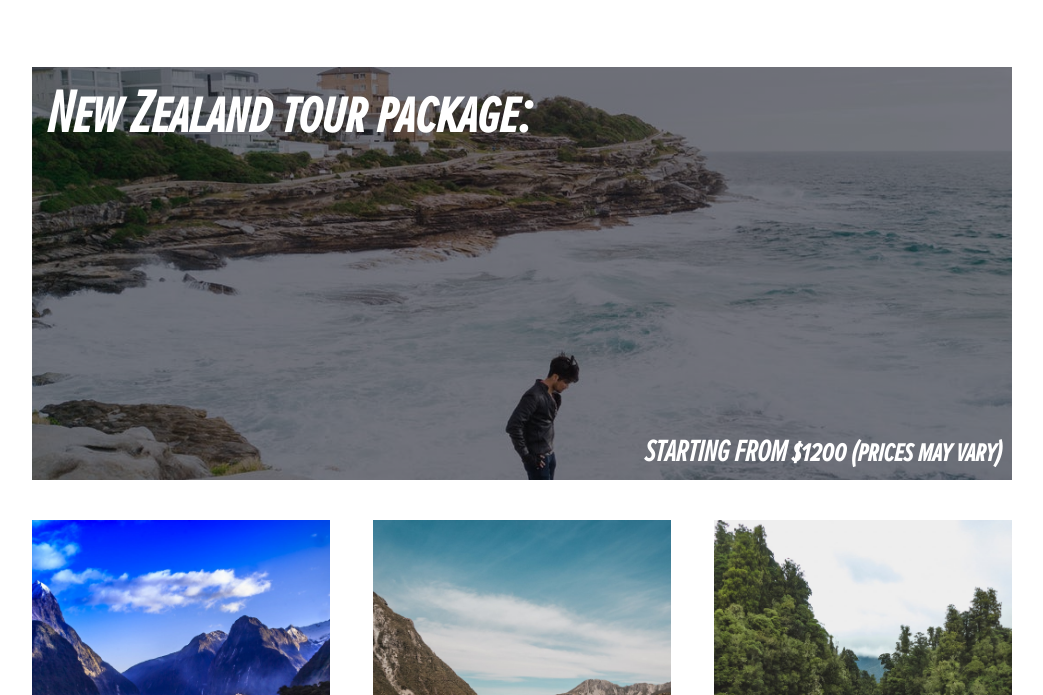
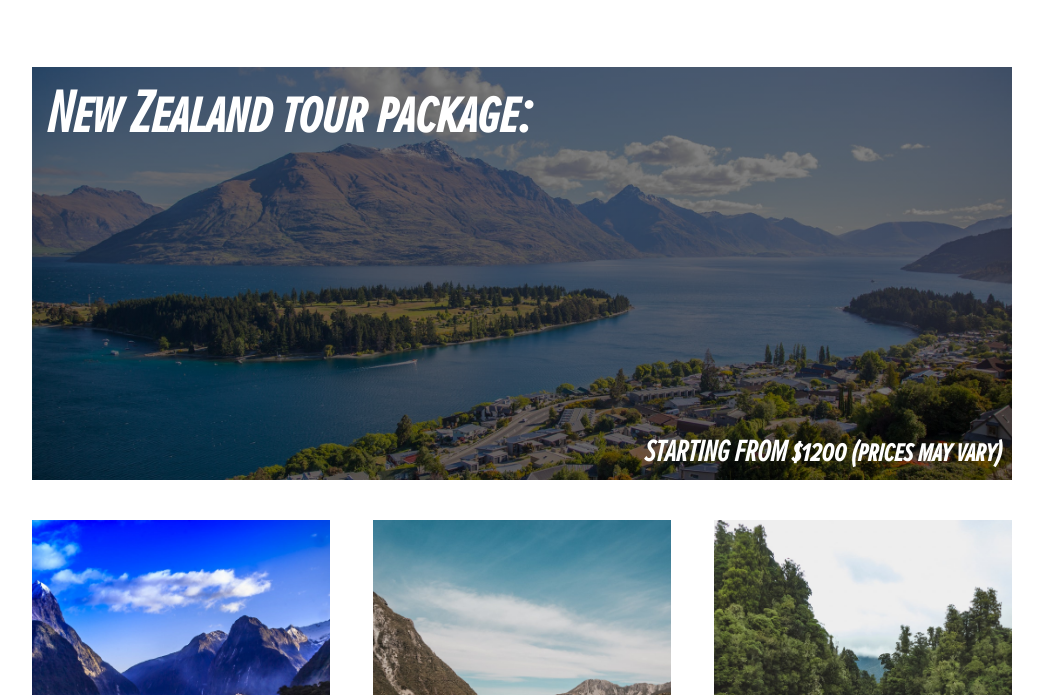
Before and after one commit to in215-pissah/travel-fly_Tour, a website: page new-zealand.html in a window 1280 px wide. Shown: the part 105-800 px from the top of the page, without its empty margins (118-1161 px from the left). Drawn offline with Linux system fonts and the light colour scheme.

```diff
--- a/new-zealand.html
+++ b/new-zealand.html
@@ -33,7 +33,7 @@
     <div id="app">
       <!-- Tour Package Images -->
       <div class="tour-Package-Hero">
-        <div class="tourPics3">
+        <div class="tourPics4">
           <h1>New Zealand tour package:</h1>
           <h2>STARTING FROM $1200 (prices may vary)</h2>
         </div>
```
